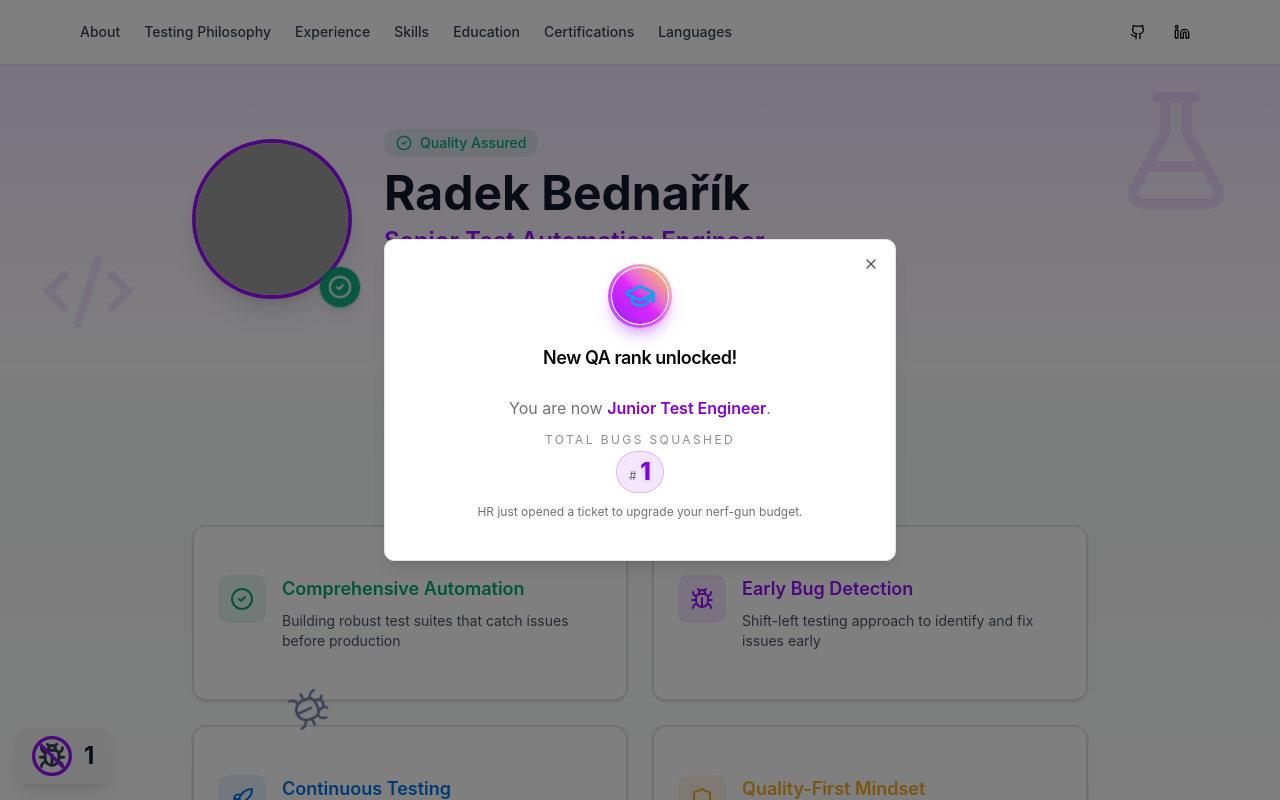
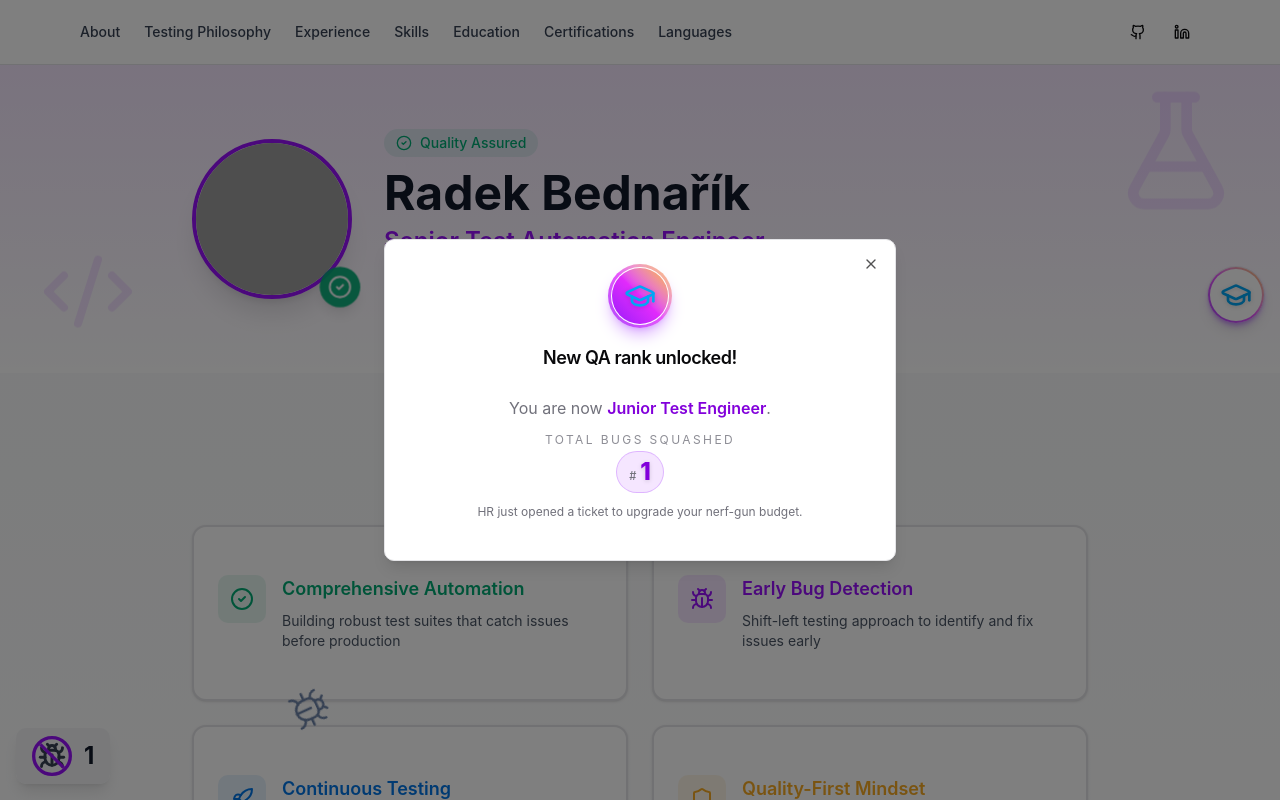
Before and after one commit to radekBednarik/personal_cv_page, a React (Vite) app: page / in a window 1280 px wide. Both pictures are taken after a click on the button "Squash the bug". Shown: the top 800 px of the page. Built offline with nearby package versions, Linux system fonts and the light colour scheme; grey boxes are pictures that could not be loaded.

Commit message:
feat: Add info about rank and tooltip!

```diff
--- a/package.json
+++ b/package.json
@@ -18,6 +18,7 @@
     "@radix-ui/react-scroll-area": "^1.2.10",
     "@radix-ui/react-separator": "^1.1.8",
     "@radix-ui/react-slot": "^1.2.4",
+    "@radix-ui/react-tooltip": "^1.2.8",
     "@tailwindcss/vite": "^4.0.6",
     "@tanstack/react-devtools": "^0.7.0",
     "@tanstack/react-router": "^1.132.0",
--- a/src/components/BugHunter.tsx
+++ b/src/components/BugHunter.tsx
@@ -19,6 +19,12 @@ import {
 	DialogDescription,
 	DialogTitle,
 } from "@/components/ui/dialog";
+import {
+	Tooltip,
+	TooltipContent,
+	TooltipProvider,
+	TooltipTrigger,
+} from "@/components/ui/tooltip";
 import { triggerHaptic } from "@/lib/haptics";
 
 interface BugRank {
@@ -145,6 +151,8 @@ export function BugHunter() {
 	const [totalBugsSquashed, setTotalBugsSquashed] = useState(0);
 	const [unlockedRank, setUnlockedRank] = useState<BugRank | null>(null);
 	const [isCelebrationOpen, setIsCelebrationOpen] = useState(false);
+	const [isTouchDevice, setIsTouchDevice] = useState(false);
+	const [isRankTooltipOpen, setIsRankTooltipOpen] = useState(false);
 
 	// Generate random position on viewport edges
 	const getRandomEdgePosition = useCallback((): {
@@ -317,6 +325,21 @@ export function BugHunter() {
 		}, 300);
 	};
 
+	// Detect touch-capable device for tooltip handling
+	useEffect(() => {
+		if (typeof window === "undefined") {
+			return;
+		}
+
+		const nav = navigator as typeof navigator & { msMaxTouchPoints?: number };
+		const hasTouch =
+			"ontouchstart" in window ||
+			nav.maxTouchPoints > 0 ||
+			(nav.msMaxTouchPoints ?? 0) > 0;
+
+		setIsTouchDevice(hasTouch);
+	}, []);
+
 	// Load total bugs squashed and rank from localStorage, then spawn first bug
 	useEffect(() => {
 		if (typeof window !== "undefined") {
@@ -337,6 +360,28 @@ export function BugHunter() {
 
 		spawnBug();
 	}, [spawnBug]);
+
+	// Auto-close rank tooltip on mobile when scrolling or after a short delay
+	useEffect(() => {
+		if (!isTouchDevice || !isRankTooltipOpen || typeof window === "undefined") {
+			return;
+		}
+
+		const handleScroll = () => {
+			setIsRankTooltipOpen(false);
+		};
+
+		const timeoutId = window.setTimeout(() => {
+			setIsRankTooltipOpen(false);
+		}, 4000);
+
+		window.addEventListener("scroll", handleScroll, true);
+
+		return () => {
+			window.removeEventListener("scroll", handleScroll, true);
+			window.clearTimeout(timeoutId);
+		};
+	}, [isTouchDevice, isRankTooltipOpen]);
 
 	// Keep total bugs squashed in sync with localStorage changes (other tabs/windows)
 	useEffect(() => {
@@ -398,6 +443,8 @@ export function BugHunter() {
 			}
 		};
 	}, []);
+
+	const currentRank = getRankForTotal(totalBugsSquashed);
 
 	return (
 		<>
@@ -475,6 +522,54 @@ export function BugHunter() {
 						)}
 					</button>
 				</div>
+			)}
+
+			{/* Floating current rank badge on right side */}
+			{currentRank && (
+				<TooltipProvider>
+					<Tooltip
+						open={isTouchDevice ? isRankTooltipOpen : undefined}
+						onOpenChange={(open) => {
+							if (!isTouchDevice) return;
+							setIsRankTooltipOpen(open);
+						}}
+						delayDuration={isTouchDevice ? 0 : 150}
+					>
+						<TooltipTrigger asChild>
+							<button
+								type="button"
+								className="fixed right-3 top-24 sm:right-4 sm:top-1/3 z-40 flex h-12 w-12 items-center justify-center rounded-full bg-card/95 text-card-foreground shadow-lg ring-1 ring-border/70 backdrop-blur-sm sm:h-14 sm:w-14"
+								aria-label={`Current QA rank: ${currentRank.name}`}
+								onClick={(event) => {
+									if (!isTouchDevice) {
+										return;
+									}
+									event.preventDefault();
+									setIsRankTooltipOpen((previous) => !previous);
+								}}
+							>
+								<div className="relative flex h-full w-full items-center justify-center rounded-full bg-gradient-to-tr from-purple-600/80 via-fuchsia-500/80 to-amber-400/80 p-[2px] shadow-md shadow-purple-500/40 dark:shadow-purple-400/40">
+									<div className="flex h-full w-full items-center justify-center rounded-full bg-card">
+										<currentRank.icon
+											className={`h-7 w-7 drop-shadow-sm sm:h-8 sm:w-8 ${currentRank.iconColorClass}`}
+										/>
+									</div>
+								</div>
+							</button>
+						</TooltipTrigger>
+						<TooltipContent side="left" className="max-w-xs text-left">
+							<p className="text-xs font-medium text-muted-foreground">
+								Current QA rank
+							</p>
+							<p className="text-sm font-semibold text-foreground">
+								{currentRank.name}
+							</p>
+							<p className="mt-1 text-xs text-muted-foreground">
+								Unlocked after squashing at least {currentRank.minBugs} bugs.
+							</p>
+						</TooltipContent>
+					</Tooltip>
+				</TooltipProvider>
 			)}
 
 			{/* Score display in lower left corner */}
--- /dev/null
+++ b/src/components/ui/tooltip.tsx
@@ -0,0 +1,44 @@
+import * as React from "react";
+import * as TooltipPrimitive from "@radix-ui/react-tooltip";
+
+import { cn } from "@/lib/utils";
+
+function TooltipProvider({
+	...props
+}: React.ComponentProps<typeof TooltipPrimitive.Provider>) {
+	return <TooltipPrimitive.Provider data-slot="tooltip-provider" {...props} />;
+}
+
+function Tooltip({
+	...props
+}: React.ComponentProps<typeof TooltipPrimitive.Root>) {
+	return <TooltipPrimitive.Root data-slot="tooltip" {...props} />;
+}
+
+function TooltipTrigger({
+	...props
+}: React.ComponentProps<typeof TooltipPrimitive.Trigger>) {
+	return <TooltipPrimitive.Trigger data-slot="tooltip-trigger" {...props} />;
+}
+
+function TooltipContent({
+	className,
+	sideOffset = 8,
+	...props
+}: React.ComponentProps<typeof TooltipPrimitive.Content>) {
+	return (
+		<TooltipPrimitive.Portal>
+			<TooltipPrimitive.Content
+				data-slot="tooltip-content"
+				className={cn(
+					"z-50 overflow-hidden rounded-md border bg-popover px-3 py-1.5 text-xs text-popover-foreground shadow-md animate-in fade-in-0 zoom-in-95",
+					className,
+				)}
+				sideOffset={sideOffset}
+				{...props}
+			/>
+		</TooltipPrimitive.Portal>
+	);
+}
+
+export { Tooltip, TooltipContent, TooltipProvider, TooltipTrigger };
```
Also changed, not shown: 1 other file (tests, documents, lock files or other folders).
